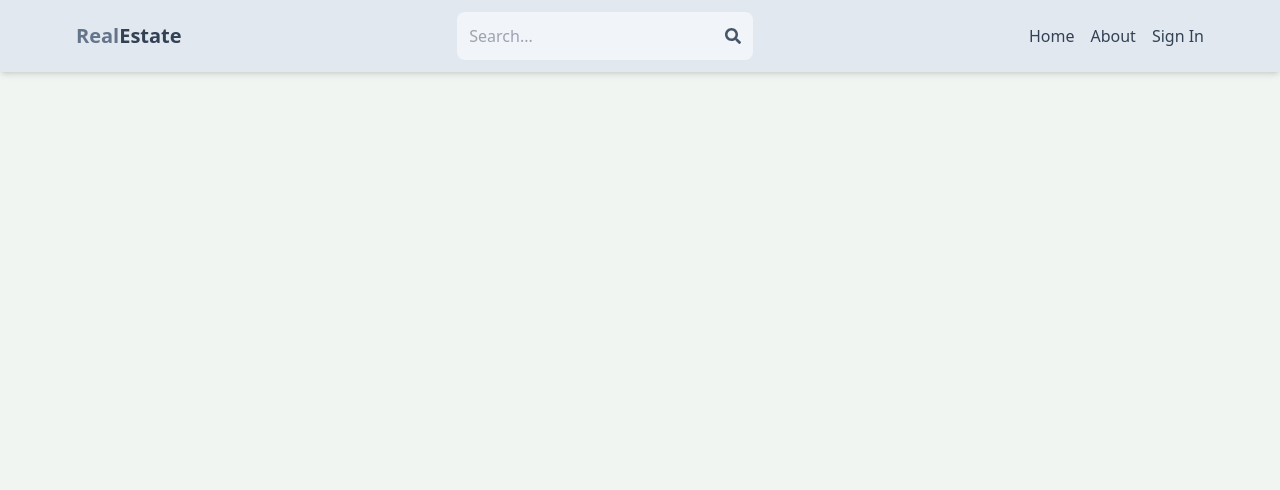
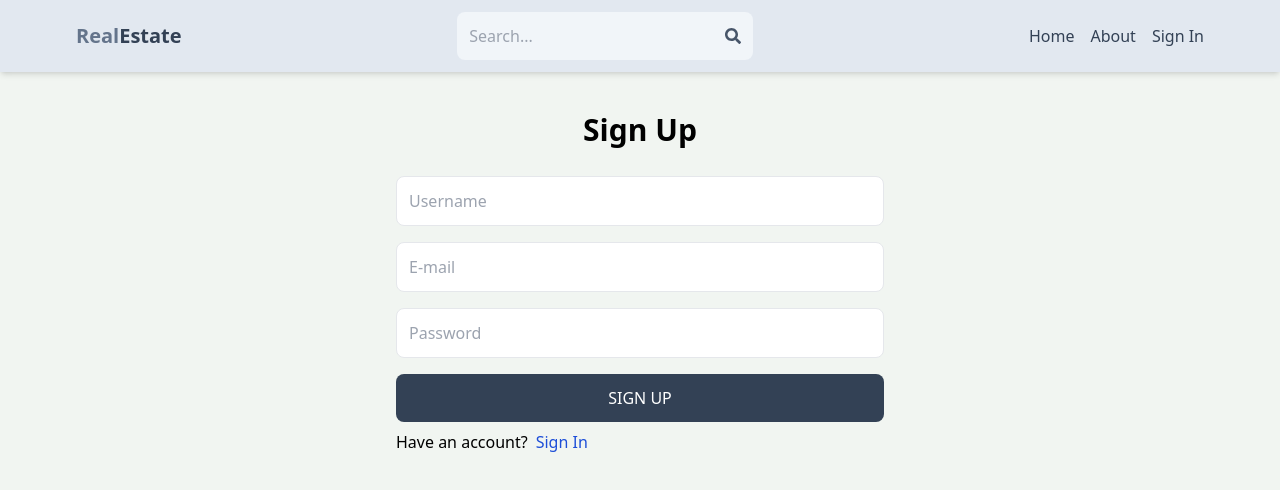
Before and after one commit to Tulsee/Real-Estate-MERN, a React (Vite) app in the folder client/: page /sign-up in a window 1280 px wide. Shown: the top 490 px of the page. Built offline with nearby package versions, Linux system fonts and the light colour scheme.

Commit message:
complete sign up page functionality

```diff
--- a/client/src/App.jsx
+++ b/client/src/App.jsx
@@ -1,7 +1,7 @@
 import { BrowserRouter, Route, Routes } from "react-router-dom";
 import Home from "./pages/Home";
 import SignIn from "./pages/SignIn";
-import SignOut from "./pages/SignOut";
+import SignUp from "./pages/SignUp";
 import About from "./pages/About";
 import Profile from "./pages/Profile";
 import Header from "./components/Header";
@@ -12,7 +12,7 @@
       <Routes>
         <Route path="/" element={<Home />} />
         <Route path="/sign-in" element={<SignIn />} />
-        <Route path="/sign-out" element={<SignOut />} />
+        <Route path="/sign-up" element={<SignUp />} />
         <Route path="/about" element={<About />} />
         <Route path="/profile" element={<Profile />} />
       </Routes>
--- a/client/src/pages/SignIn.jsx
+++ b/client/src/pages/SignIn.jsx
@@ -1,39 +1,5 @@
-import { Link } from "react-router-dom";
 const SignIn = () => {
-  return (
-    <div className="p-3 max-w-lg mx-auto">
-      <h1 className="text-3xl text-center font-semibold my-7">Sign Up</h1>
-      <form className="flex flex-col gap-4">
-        <input
-          type="text"
-          placeholder="Username"
-          className="border p-3 rounded-lg"
-          id="username"
-        />
-        <input
-          type="email"
-          placeholder="E-mail"
-          className="border p-3 rounded-lg"
-          id="email"
-        />
-        <input
-          type="password"
-          placeholder="Password"
-          className="border p-3 rounded-lg"
-          id="password"
-        />
-        <button className="bg-slate-700 text-white p-3 rounded-lg uppercase hover:opacity-95 disabled:opacity-80">
-          Sign Up
-        </button>
-      </form>
-      <div className="flex gap-2 mt-2">
-        <p>Have an account?</p>
-        <Link to={"/sign-in"}>
-          <span className="text-blue-700">Sign In</span>
-        </Link>
-      </div>
-    </div>
-  );
+  return <div>SignIn</div>;
 };
 
 export default SignIn;
--- a/client/src/pages/SignOut.jsx
+++ /dev/null
@@ -1,5 +0,0 @@
-const SignOut = () => {
-  return <div>SignOut</div>;
-};
-
-export default SignOut;
--- /dev/null
+++ b/client/src/pages/SignUp.jsx
@@ -0,0 +1,83 @@
+import { useState } from "react";
+import { Link, useNavigate } from "react-router-dom";
+
+const SignUp = () => {
+  const [formData, setFormData] = useState({});
+  const [error, setError] = useState(null);
+  const [loading, setLoading] = useState(false);
+  const navigate = useNavigate();
+
+  const handleChange = (e) => {
+    setFormData({ ...formData, [e.target.id]: e.target.value });
+  };
+
+  const handleSubmit = async (e) => {
+    e.preventDefault();
+    try {
+      setLoading(true);
+      const res = await fetch("/api/auth/signup", {
+        method: "POST",
+        headers: {
+          "Content-Type": "application/json",
+        },
+        body: JSON.stringify(formData),
+      });
+      const data = await res.json();
+      if (data.success === false) {
+        setError(data.message);
+        setLoading(false);
+        return;
+      }
+      setLoading(false);
+      setError(null);
+      navigate("/sign-in");
+    } catch (error) {
+      setError(error.message);
+      setLoading(false);
+    }
+  };
+
+  return (
+    <div className="p-3 max-w-lg mx-auto">
+      <h1 className="text-3xl text-center font-semibold my-7">Sign Up</h1>
+      <form onSubmit={handleSubmit} className="flex flex-col gap-4">
+        <input
+          type="text"
+          placeholder="Username"
+          className="border p-3 rounded-lg"
+          id="username"
+          onChange={handleChange}
+        />
+        <input
+          type="email"
+          placeholder="E-mail"
+          className="border p-3 rounded-lg"
+          id="email"
+          onChange={handleChange}
+        />
+        <input
+          type="password"
+          placeholder="Password"
+          className="border p-3 rounded-lg"
+          id="password"
+          onChange={handleChange}
+        />
+        <button
+          disabled={loading}
+          className="bg-slate-700 text-white p-3 rounded-lg uppercase hover:opacity-95 disabled:opacity-80"
+        >
+          {loading ? "Loading..." : "Sign Up"}
+        </button>
+      </form>
+      <div className="flex gap-2 mt-2">
+        <p>Have an account?</p>
+        <Link to={"/sign-in"}>
+          <span className="text-blue-700">Sign In</span>
+        </Link>
+      </div>
+      {error && <p className="text-red-500 mt-5">{error}</p>}
+    </div>
+  );
+};
+
+export default SignUp;
--- a/client/vite.config.js
+++ b/client/vite.config.js
@@ -1,7 +1,15 @@
-import { defineConfig } from 'vite'
-import react from '@vitejs/plugin-react-swc'
+import { defineConfig } from "vite";
+import react from "@vitejs/plugin-react-swc";
 
 // https://vitejs.dev/config/
 export default defineConfig({
+  server: {
+    proxy: {
+      "/api": {
+        target: "http://localhost:3000",
+        secure: false,
+      },
+    },
+  },
   plugins: [react()],
-})
+});
```
